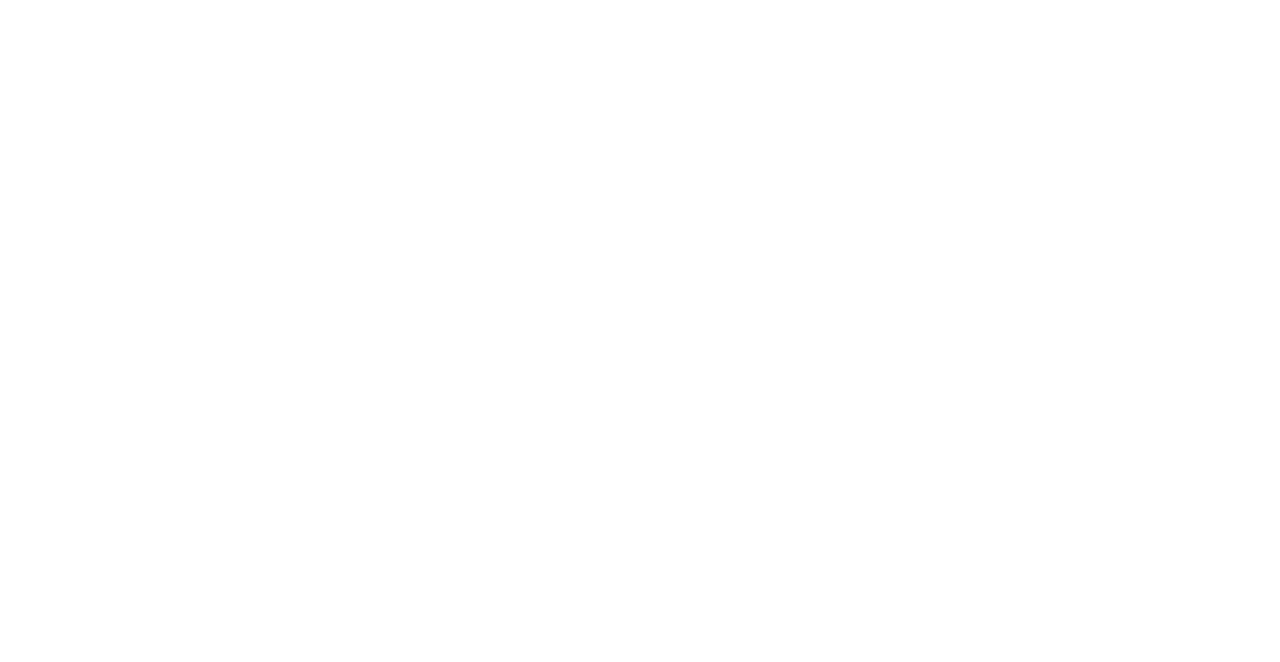
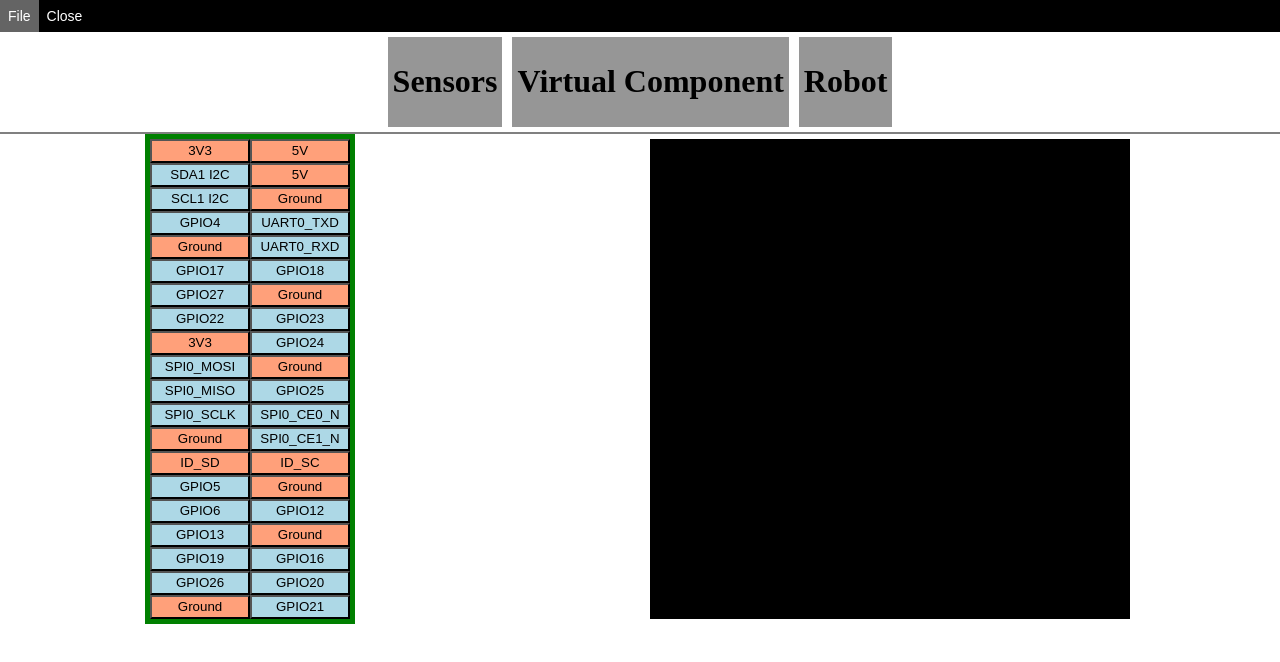
Before and after one commit to Adam-Arezza/raspi_gui, a Vue app: page /robot in a window 1280 px wide. Shown: the top 662 px of the page. Built offline with nearby package versions, Linux system fonts and the light colour scheme.

Commit message:
Added main components and virtual raspberry pi GPIO

```diff
--- a/src/App.vue
+++ b/src/App.vue
@@ -1,23 +1,36 @@
 <template>
   <div id="app">
-
+    <Menu></Menu>
+    <Navigation></Navigation>
+    <div id="main">
+    <Gpio></Gpio>
+    <DataStream></DataStream>
+    </div>
   </div>
 </template>
 
 <script>
+import Navigation from './components/Navigation'
+import Menu from './components/Menu'
+import Gpio from './components/Gpio'
+import DataStream from './components/DataStream'
 
 export default {
-  name: 'app'
+  name: 'app',
+  components: {Navigation, Menu, Gpio, DataStream}
 }
 </script>
 
 <style>
+body {
+  margin: 0px;
+}
 #app {
-  font-family: 'Avenir', Helvetica, Arial, sans-serif;
-  -webkit-font-smoothing: antialiased;
-  -moz-osx-font-smoothing: grayscale;
-  text-align: center;
-  color: #2c3e50;
-  margin-top: 60px;
+  margin-top: 0px;
+  min-height: 100vh;
+}
+#main {
+  display: flex;
+  justify-content: space-around;
 }
 </style>
--- a/src/background.js
+++ b/src/background.js
@@ -19,6 +19,7 @@
   win = new BrowserWindow({ width: 800, height: 600, webPreferences: {
     nodeIntegration: true
   } })
+  // win.setMenu(null)
 
   if (process.env.WEBPACK_DEV_SERVER_URL) {
     // Load the url of the dev server if in development mode
--- /dev/null
+++ b/src/components/DataStream.vue
@@ -0,0 +1,23 @@
+<template>
+    <div id="data-stream">
+        <div class="data-window">
+            <p>Incoming data...</p>
+        </div>
+    </div>
+</template>
+
+<script>
+export default {
+
+}
+</script>
+
+<style scoped>
+.data-window {
+    background: black;
+    width: 450px;
+    height: 450px;
+    padding: 15px;
+    margin: 5px;
+}
+</style>
--- /dev/null
+++ b/src/components/Gpio.vue
@@ -0,0 +1,332 @@
+<template>
+  <div id="gpio">
+    <button
+      v-for="(pin) in gpioPins"
+      :key="pin.pinNum"
+      @click="pinInfo(pin.gpioPin)"
+      v-bind:class="{'gpio-pin': pin.gpio, 'no-gpio': !pin.gpio}"
+    >{{pin.label}}</button>
+  </div>
+</template>
+
+<script>
+export default {
+  data() {
+    return {
+      gpioPins: [
+        {
+          pinNum: 1,
+          gpio: false,
+          gpioPin: undefined,
+          label: "3V3",
+          assigned: false
+        },
+        {
+          pinNum: 2,
+          gpio: false,
+          gpioPin: undefined,
+          label: "5V",
+          assigned: false
+        },
+        {
+          pinNum: 3,
+          gpio: true,
+          gpioPin: 2,
+          label: "SDA1 I2C",
+          assigned: false
+        },
+        {
+          pinNum: 4,
+          gpio: false,
+          gpioPin: undefined,
+          label: "5V",
+          assigned: false
+        },
+        {
+          pinNum: 5,
+          gpio: true,
+          gpioPin: 3,
+          label: "SCL1 I2C",
+          assigned: false
+        },
+        {
+          pinNum: 6,
+          gpio: false,
+          gpioPin: undefined,
+          label: "Ground",
+          assigned: false
+        },
+
+        {
+          pinNum: 7,
+          gpio: true,
+          gpioPin: 4,
+          label: "GPIO4",
+          assigned: false
+        },
+        {
+          pinNum: 8,
+          gpio: true,
+          gpioPin: 14,
+          label: "UART0_TXD",
+          assigned: false
+        },
+        {
+          pinNum: 9,
+          gpio: false,
+          gpioPin: undefined,
+          label: "Ground",
+          assigned: false
+        },
+        {
+          pinNum: 10,
+          gpio: true,
+          gpioPin: 15,
+          label: "UART0_RXD",
+          assigned: false
+        },
+        {
+          pinNum: 11,
+          gpio: true,
+          gpioPin: 17,
+          label: "GPIO17",
+          assigned: false
+        },
+        {
+          pinNum: 12,
+          gpio: true,
+          gpioPin: 18,
+          label: "GPIO18",
+          assigned: false
+        },
+        {
+          pinNum: 13,
+          gpio: true,
+          gpioPin: 27,
+          label: "GPIO27",
+          assigned: false
+        },
+        {
+          pinNum: 14,
+          gpio: false,
+          gpioPin: undefined,
+          label: "Ground",
+          assigned: false
+        },
+        {
+          pinNum: 15,
+          gpio: true,
+          gpioPin: 22,
+          label: "GPIO22",
+          assigned: false
+        },
+        {
+          pinNum: 16,
+          gpio: true,
+          gpioPin: 23,
+          label: "GPIO23",
+          assigned: false
+        },
+        {
+          pinNum: 17,
+          gpio: false,
+          gpioPin: undefined,
+          label: "3V3",
+          assigned: false
+        },
+        {
+          pinNum: 18,
+          gpio: true,
+          gpioPin: 24,
+          label: "GPIO24",
+          assigned: false
+        },
+        {
+          pinNum: 19,
+          gpio: true,
+          gpioPin: 10,
+          label: "SPI0_MOSI",
+          assigned: false
+        },
+        {
+          pinNum: 20,
+          gpio: false,
+          gpioPin: undefined,
+          label: "Ground",
+          assigned: false
+        },
+        {
+          pinNum: 21,
+          gpio: true,
+          gpioPin: 9,
+          label: "SPI0_MISO",
+          assigned: false
+        },
+        {
+          pinNum: 22,
+          gpio: true,
+          gpioPin: 25,
+          label: "GPIO25",
+          assigned: false
+        },
+        {
+          pinNum: 23,
+          gpio: true,
+          gpioPin: 11,
+          label: "SPI0_SCLK",
+          assigned: false
+        },
+        {
+          pinNum: 24,
+          gpio: true,
+          gpioPin: 8,
+          label: "SPI0_CE0_N",
+          assigned: false
+        },
+        {
+          pinNum: 25,
+          gpio: false,
+          gpioPin: undefined,
+          label: "Ground",
+          assigned: false
+        },
+        {
+          pinNum: 26,
+          gpio: true,
+          gpioPin: 7,
+          label: "SPI0_CE1_N",
+          assigned: false
+        },
+        {
+          pinNum: 27,
+          gpio: false,
+          gpioPin: undefined,
+          label: "ID_SD",
+          assigned: false
+        },
+        {
+          pinNum: 28,
+          gpio: false,
+          gpioPin: undefined,
+          label: "ID_SC",
+          assigned: false
+        },
+        {
+          pinNum: 29,
+          gpio: true,
+          gpioPin: 5,
+          label: "GPIO5",
+          assigned: false
+        },
+        {
+          pinNum: 30,
+          gpio: false,
+          gpioPin: undefined,
+          label: "Ground",
+          assigned: false
+        },
+        {
+          pinNum: 31,
+          gpio: true,
+          gpioPin: 6,
+          label: "GPIO6",
+          assigned: false
+        },
+        {
+          pinNum: 32,
+          gpio: true,
+          gpioPin: 12,
+          label: "GPIO12",
+          assigned: false
+        },
+        {
+          pinNum: 33,
+          gpio: true,
+          gpioPin: 13,
+          label: "GPIO13",
+          assigned: false
+        },
+        {
+          pinNum: 34,
+          gpio: false,
+          gpioPin: undefined,
+          label: "Ground",
+          assigned: false
+        },
+        {
+          pinNum: 35,
+          gpio: true,
+          gpioPin: 19,
+          label: "GPIO19",
+          assigned: false
+        },
+        {
+          pinNum: 36,
+          gpio: true,
+          gpioPin: 16,
+          label: "GPIO16",
+          assigned: false
+        },
+        {
+          pinNum: 37,
+          gpio: true,
+          gpioPin: 26,
+          label: "GPIO26",
+          assigned: false
+        },
+        {
+          pinNum: 38,
+          gpio: true,
+          gpioPin: 20,
+          label: "GPIO20",
+          assigned: false
+        },
+        {
+          pinNum: 39,
+          gpio: false,
+          gpioPin: undefined,
+          label: "Ground",
+          assigned: false
+        },
+        {
+          pinNum: 40,
+          gpio: true,
+          gpioPin: 21,
+          label: "GPIO21",
+          assigned: false
+        }
+      ]
+    };
+  },
+  methods: {
+    pinInfo(pin) {
+      let selectedPin = this.gpioPins.find(p => p.gpioPin == pin);
+      console.log(selectedPin);
+    }
+  }
+};
+</script>
+
+<style scoped>
+#gpio {
+  display: grid;
+  background: green;
+  max-width: 250px;
+  grid-template-columns: 100px 100px;
+  justify-content: center;
+  padding: 5px;
+  margin: 0px;
+}
+.gpio-pin {
+  background: lightblue;
+}
+.gpio-pin:hover {
+    cursor: pointer;
+}
+.no-gpio {
+    background: lightsalmon;
+}
+.no-gpio {
+    cursor: pointer;
+}
+</style>
--- /dev/null
+++ b/src/components/Menu.vue
@@ -0,0 +1,47 @@
+<template>
+<div id="menu">
+    <button class="menuItem" v-for="(item, index) in menuItems" :key="index" @click="menuEvent(item)">{{item}}</button>
+</div>
+</template>
+
+<script>
+const remote = require('electron').remote
+
+export default {
+    data(){
+        return {
+            menuItems: ['File', 'Close']
+        }
+    },
+    methods: {
+        menuEvent(e){
+            let frame = remote.getCurrentWindow()
+            if (e === "Close"){
+                frame.close()
+            }
+            if (e === "File"){
+                console.log('clicked File')
+            }
+        }
+    }
+}
+</script>
+
+<style scoped>
+#menu {
+    background: black;
+}
+.menuItem {
+    outline: none;
+    border: none;
+    font-size: 14px;
+    background: black;
+    color: white;
+    padding: 8px;
+}
+.menuItem:hover {
+    background: rgb(100, 100, 100);
+    cursor: pointer;
+}
+
+</style>
--- /dev/null
+++ b/src/components/Navigation.vue
@@ -0,0 +1,27 @@
+<template>
+<div id="Navigation">
+    <Sensors></Sensors>
+    <VirtualComponent></VirtualComponent>
+    <Robot></Robot>
+</div>
+
+</template>
+
+<script>
+import Sensors from './Sensors'
+import Robot from './Robot'
+import VirtualComponent from './VirtualComponent'
+export default {
+    name: 'Navigation',
+    components: {Sensors, Robot, VirtualComponent}
+}
+</script>
+
+<style scoped>
+#Navigation {
+    display: flex;
+    flex-direction: row;
+    justify-content: center;
+    border-bottom: 2px gray solid;
+}
+</style>
--- /dev/null
+++ b/src/components/Robot.vue
@@ -0,0 +1,28 @@
+<template>
+    <div id="robot">
+        <h1 @click="openRobotMenu">Robot</h1>
+    </div>
+</template>
+
+<script>
+export default {
+    methods: {
+        openRobotMenu(){
+            console.log('Robot menu')
+        }
+    }
+}
+</script>
+
+<style scoped>
+#robot{
+    background: rgb(150, 150, 150);
+    margin: 5px;
+    padding: 5px;
+}
+
+#robot:hover {
+    cursor: pointer;
+}
+
+</style>
--- /dev/null
+++ b/src/components/Sensors.vue
@@ -0,0 +1,26 @@
+<template>
+    <div id="sensors">
+        <h1 @click="sensorMenu">Sensors</h1>
+    </div>
+</template>
+
+<script>
+export default {
+    methods: {
+        sensorMenu(){
+            console.log('Sensor menu')
+        }
+    }
+}
+</script>
+
+<style scoped>
+#sensors {
+    background: rgb(150, 150, 150);
+    margin: 5px;
+    padding: 5px
+}
+#sensors:hover {
+    cursor: pointer;
+}
+</style>
--- /dev/null
+++ b/src/components/VirtualComponent.vue
@@ -0,0 +1,22 @@
+<template>
+    <div id="virtual-comp">
+        <h1>Virtual Component</h1>
+    </div>
+</template>
+
+<script>
+export default {
+
+}
+</script>
+
+<style scoped>
+#virtual-comp {
+    background: rgb(150, 150, 150);
+    margin: 5px;
+    padding: 5px
+}
+#virtual-comp:hover {
+    cursor: pointer;
+}
+</style>
```
